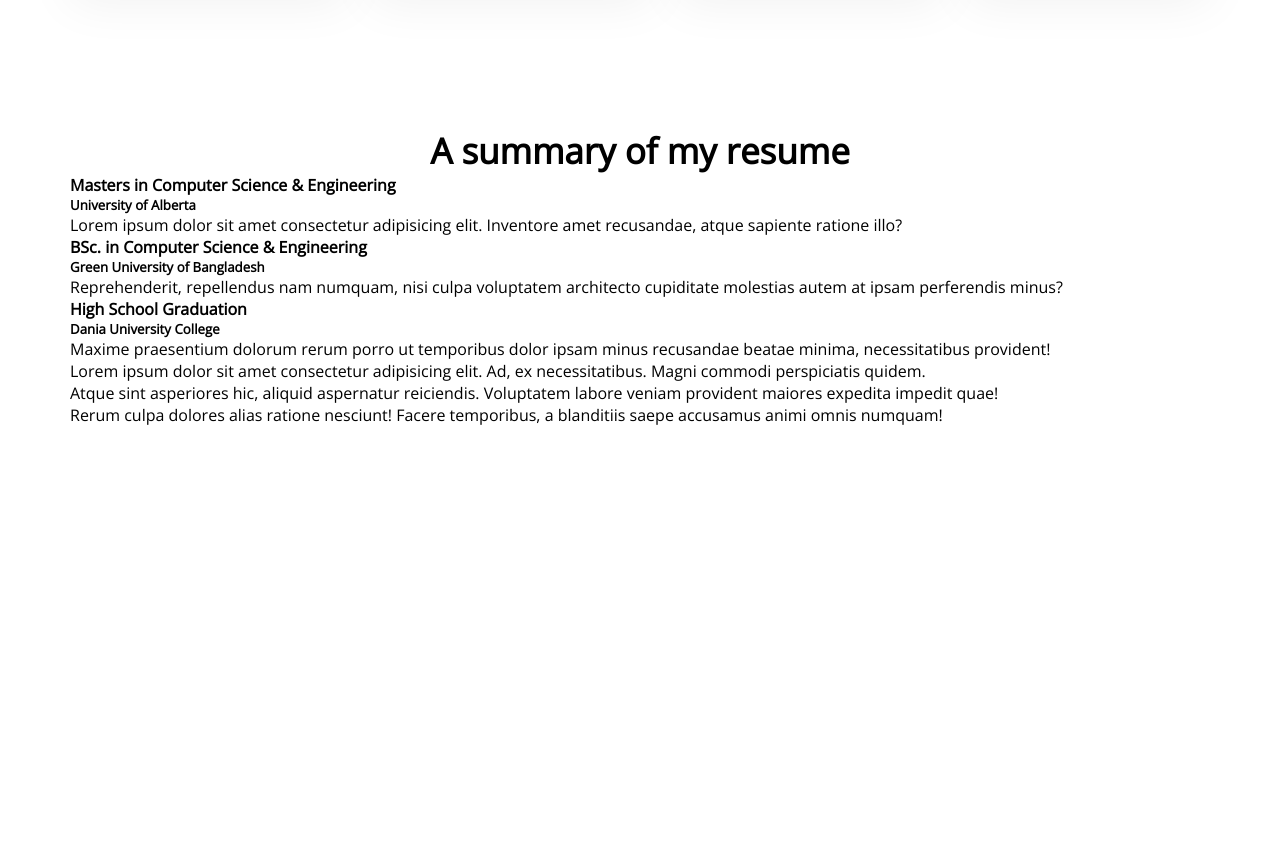
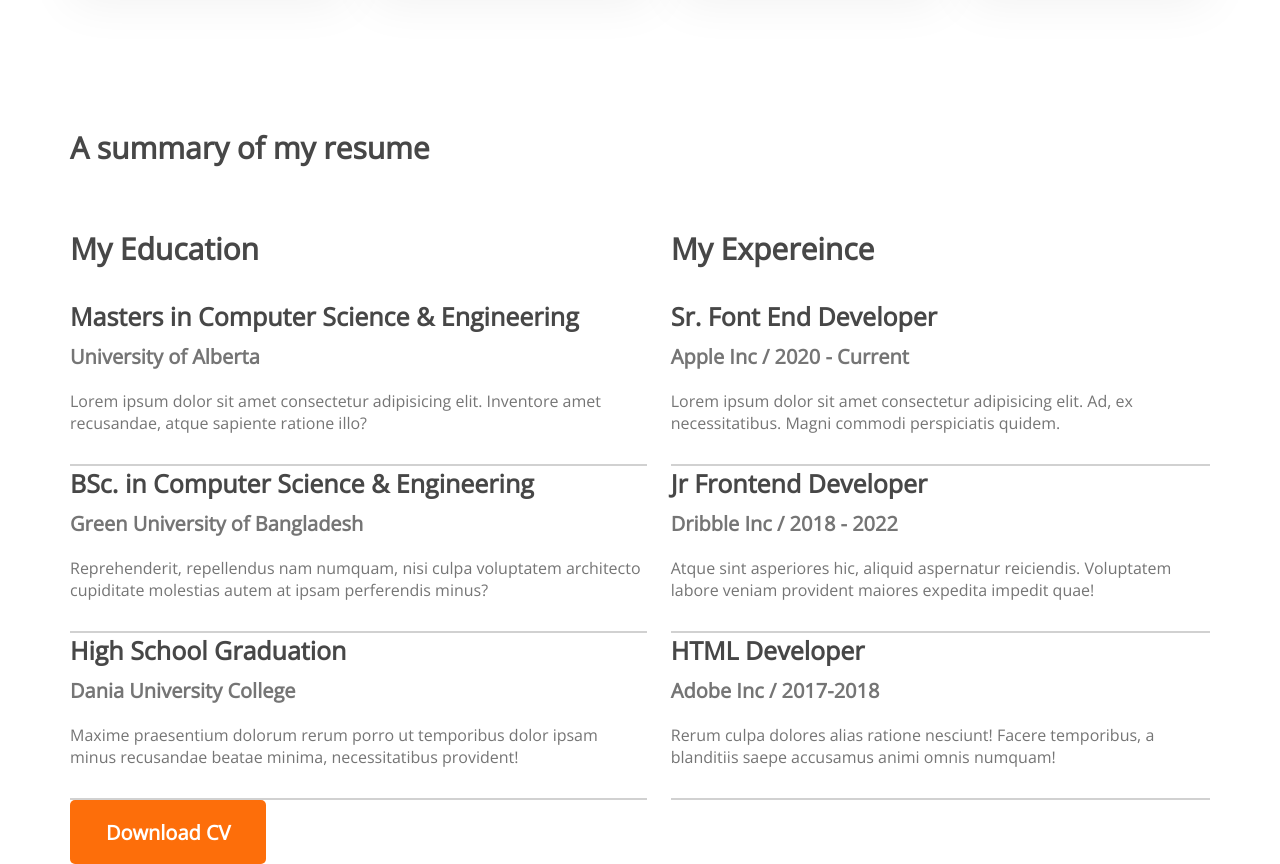
Before and after one commit to being-saiful/developer-portfolio, a plain HTML site: page index.html in a window 1280 px wide. Shown: the part 2087-2951 px from the top of the page. Before the commit the page ends 2513 px from the top, so only its background shows below. Drawn offline with nearby package versions, Linux system fonts and the light colour scheme; a web font is replaced by a local one.

Commit message:
styles of my education and experience has been added

```diff
--- a/index.html
+++ b/index.html
@@ -109,50 +109,75 @@
 
         <section class="resume">
             <h3 class="resume-title">A summary of my resume</h3>
+            <div class="resume-container">
                 <div class="my-education">
+                    <h3 class="resume-title">My Education</h3>
                     <div class="items">
-                    <h4 class="education-title">Masters in Computer Science & Engineering</h4>
-                    <h5 class="education-subtitle">University of Alberta</h5>
-                    <p>Lorem ipsum dolor sit amet consectetur adipisicing elit. Inventore amet recusandae, atque
+                        <h4 class="items-title">Masters in Computer Science & Engineering</h4>
+                        <h5 class="items-subtitle">University of Alberta</h5>
+                        <p class="items-description">Lorem ipsum dolor sit amet consectetur adipisicing elit. Inventore
+                            amet recusandae, atque
                             sapiente ratione illo?</p>
                     </div>
+                    <hr class="thick-line">
                     <div class="items">
-                    <h4 class="education-title">BSc. in Computer Science & Engineering</h4>
-                    <h5 class="education-subtitle">Green University of Bangladesh</h5>
-                    <p>Reprehenderit, repellendus nam numquam, nisi culpa voluptatem architecto cupiditate molestias
+                        <h4 class="items-title">BSc. in Computer Science & Engineering</h4>
+                        <h5 class="items-subtitle">Green University of Bangladesh</h5>
+                        <p class="items-description">Reprehenderit, repellendus nam numquam, nisi culpa voluptatem
+                            architecto cupiditate molestias
                             autem at ipsam perferendis minus?</p>
                     </div>
+                    <hr class="thick-line">
                     <div class="items">
-                    <h4 class="education-title">High School Graduation</h4>
-                    <h5 class="education-subtitle">Dania University College</h5>
-                    <p>Maxime praesentium dolorum rerum porro ut temporibus dolor ipsam minus recusandae beatae minima,
+                        <h4 class="items-title">High School Graduation</h4>
+                        <h5 class="items-subtitle">Dania University College</h5>
+                        <p class="items-description">Maxime praesentium dolorum rerum porro ut temporibus dolor ipsam
+                            minus recusandae beatae
+                            minima,
                             necessitatibus provident!</p>
+                    </div>
+                    <hr class="thick-line">
+                </div>
+
+                <div class="experience">
+                    <h3 class="resume-title">My Expereince</h3>
+                    <div class="items">
+                        <h4 class="items-title">Sr. Font End Developer</h4>
+                        <h5 class="items-subtitle">Apple Inc / 2020 - Current</h5>
+                        <p class="items-description">Lorem ipsum dolor sit amet consectetur adipisicing elit. Ad, ex
+                            necessitatibus. Magni commodi
+                            perspiciatis quidem.</p>
+                    </div>
+                    <hr class="thick-line">
+                    <div class="items">
+                        <h4 class="items-title">Jr Frontend Developer</h4>
+                        <h5 class="items-subtitle">Dribble Inc / 2018 - 2022</h5>
+                        <p class="items-description">Atque sint asperiores hic, aliquid aspernatur reiciendis.
+                            Voluptatem labore veniam provident
+                            maiores expedita impedit quae!</p>
+                    </div>
+                    <hr class="thick-line">
+                    <div class="items">
+                        <h4 class="items-title">HTML Developer</h4>
+                        <h5 class="items-subtitle">Adobe Inc / 2017-2018</h5>
+                        <p class="items-description">Rerum culpa dolores alias ratione nesciunt! Facere temporibus, a
+                            blanditiis saepe accusamus
+                            animi
+                            omnis numquam!</p>
+                    </div>
+                    <hr class="thick-line">
+
+                </div>
             </div>
             </div>
 
-            <div class="experience">
-                <div class="items">
-                    <h4 class="experience-title"></h4>
-                    <h5 class="experience-subtitle"></h5>
-                    <p>Lorem ipsum dolor sit amet consectetur adipisicing elit. Ad, ex necessitatibus. Magni commodi
-                        perspiciatis quidem.</p>
-                </div>
-                <div class="items">
-                    <h4 class="experience-title"></h4>
-                    <h5 class="experience-subtitle"></h5>
-                    <p>Atque sint asperiores hic, aliquid aspernatur reiciendis. Voluptatem labore veniam provident
-                        maiores expedita impedit quae!</p>
-                </div>
-                <div class="items">
-                    <h4 class="experience-title"></h4>
-                    <h5 class="experience-subtitle"></h5>
-                    <p>Rerum culpa dolores alias ratione nesciunt! Facere temporibus, a blanditiis saepe accusamus animi
-                        omnis numquam!</p>
+            <div>
+                <button class="btn-primary">Download CV</button>
             </div>
 
-            </div>
-            </div>
         </section>
+
+
 
     </main>
     <footer>
--- a/styles/portfolio.css
+++ b/styles/portfolio.css
@@ -177,6 +177,43 @@
 /* Resume styles */
 
 .resume-title {
-    text-align: center;
     font-size: 35px;
 }
+
+.resume-container {
+    display: flex;
+    gap: 24px;
+}
+
+.resume-title {
+    font-weight: 700;
+    font-size: 30px;
+    color: #474747;
+    margin-bottom: 30px;
+    margin-top: 30px;
+}
+
+.items-title {
+    font-weight: 700;
+    font-size: 25px;
+    color: #474747;
+    margin-bottom: 10px;
+}
+
+.items-subtitle {
+    font-weight: 600;
+    font-size: 20px;
+    color: #757575;
+    margin-bottom: 20px;
+}
+
+.items-description {
+    font-weight: 400;
+    font-size: 16px;
+    color: #757575;
+    margin-bottom: 30px;
+}
+
+.thick-line {
+    border: 1px solid #D1D1D1;
+}
```
Lines whose indentation alone changed are shown as unchanged.
